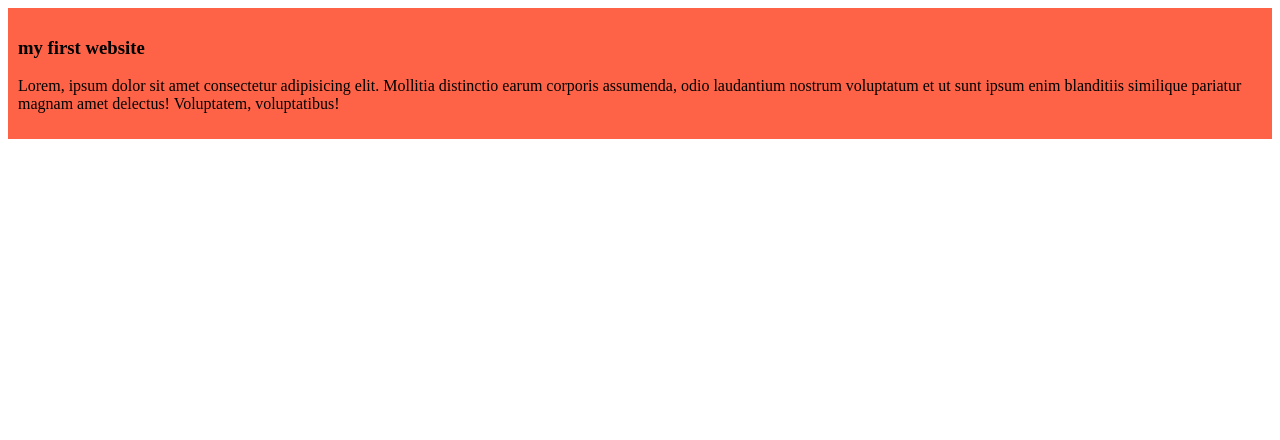
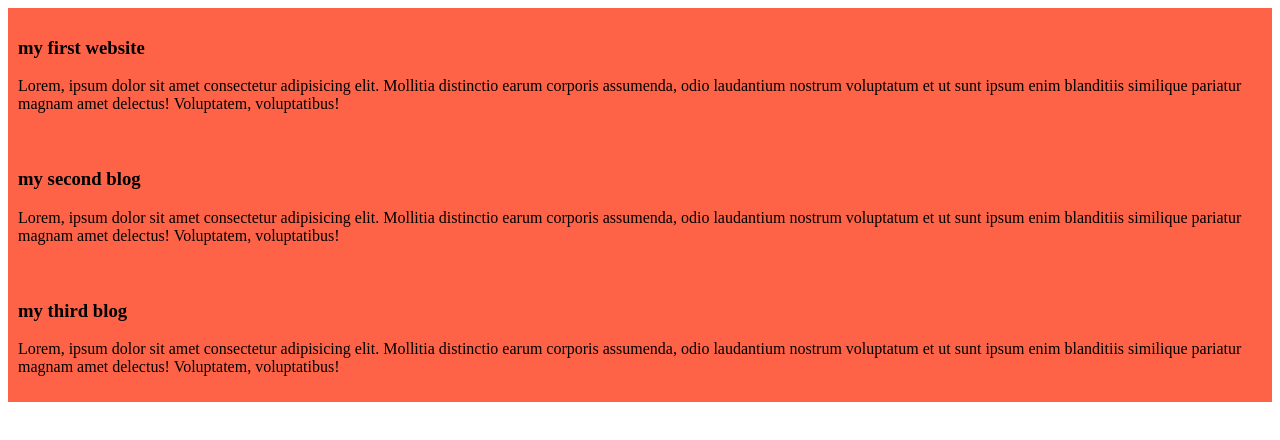
Before and after one commit to Razdee01/my-simple-website, a plain HTML site: page index.html in a window 1280 px wide. Drawn offline with Linux system fonts and the light colour scheme.

Commit message:
added the second and the third blog

```diff
--- a/index.html
+++ b/index.html
@@ -11,6 +11,14 @@
         <h3>my first website</h3>
         <p>Lorem, ipsum dolor sit amet consectetur adipisicing elit. Mollitia distinctio earum corporis assumenda, odio laudantium nostrum voluptatum et ut sunt ipsum enim blanditiis similique pariatur magnam amet delectus! Voluptatem, voluptatibus!</p>
     </div>
+    <div>
+        <h3>my second blog</h3>
+        <p>Lorem, ipsum dolor sit amet consectetur adipisicing elit. Mollitia distinctio earum corporis assumenda, odio laudantium nostrum voluptatum et ut sunt ipsum enim blanditiis similique pariatur magnam amet delectus! Voluptatem, voluptatibus!</p>
+    </div>
+    <div>
+        <h3>my third blog</h3>
+        <p>Lorem, ipsum dolor sit amet consectetur adipisicing elit. Mollitia distinctio earum corporis assumenda, odio laudantium nostrum voluptatum et ut sunt ipsum enim blanditiis similique pariatur magnam amet delectus! Voluptatem, voluptatibus!</p>
+    </div>
 
 </body>
 </html>
--- a/styles/blog.css
+++ b/styles/blog.css
@@ -1,4 +1,5 @@
 div{
     background-color: tomato;
     padding: 10px;
+    margin-bottom: 10pxg;
 }
```
